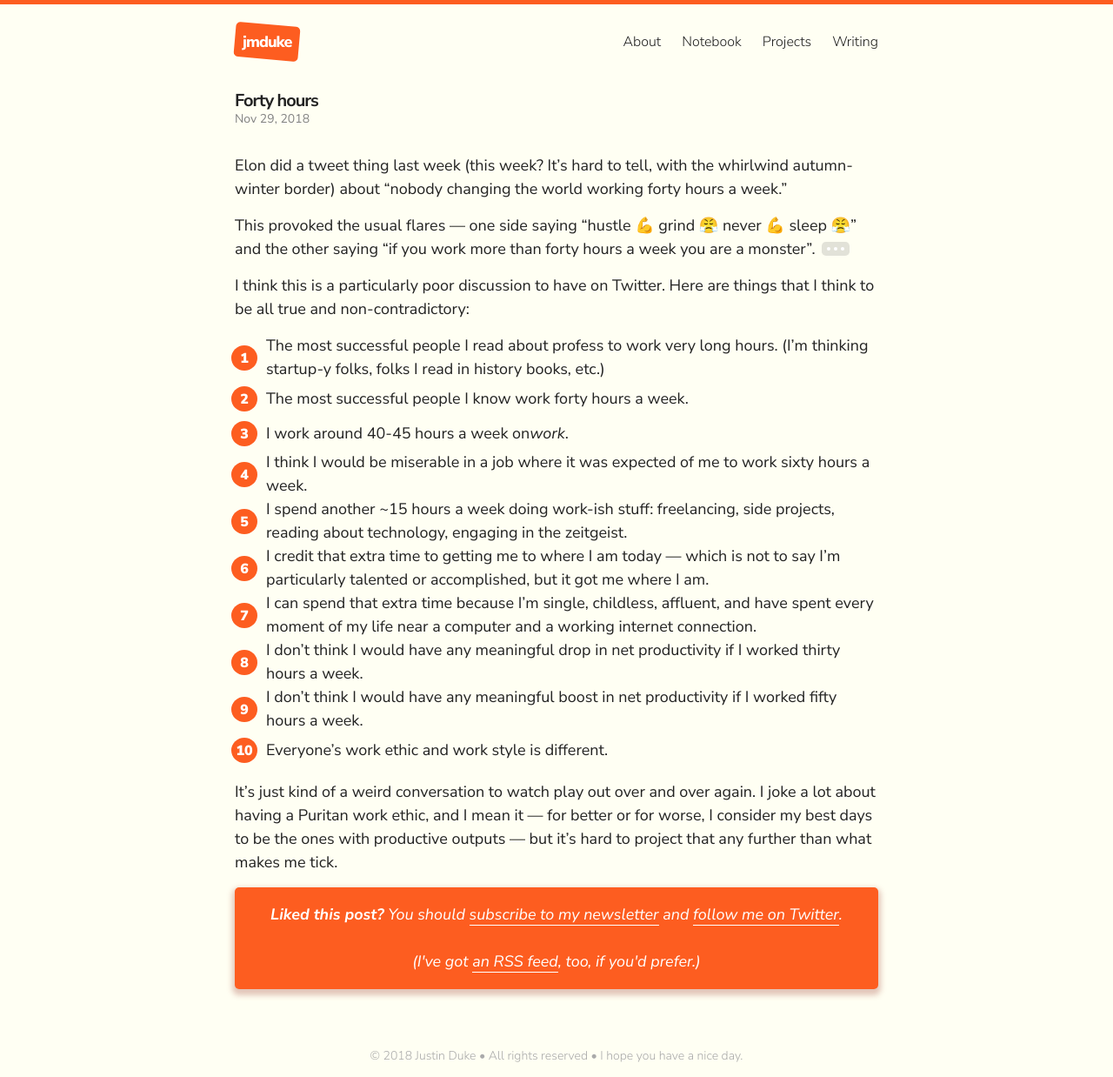
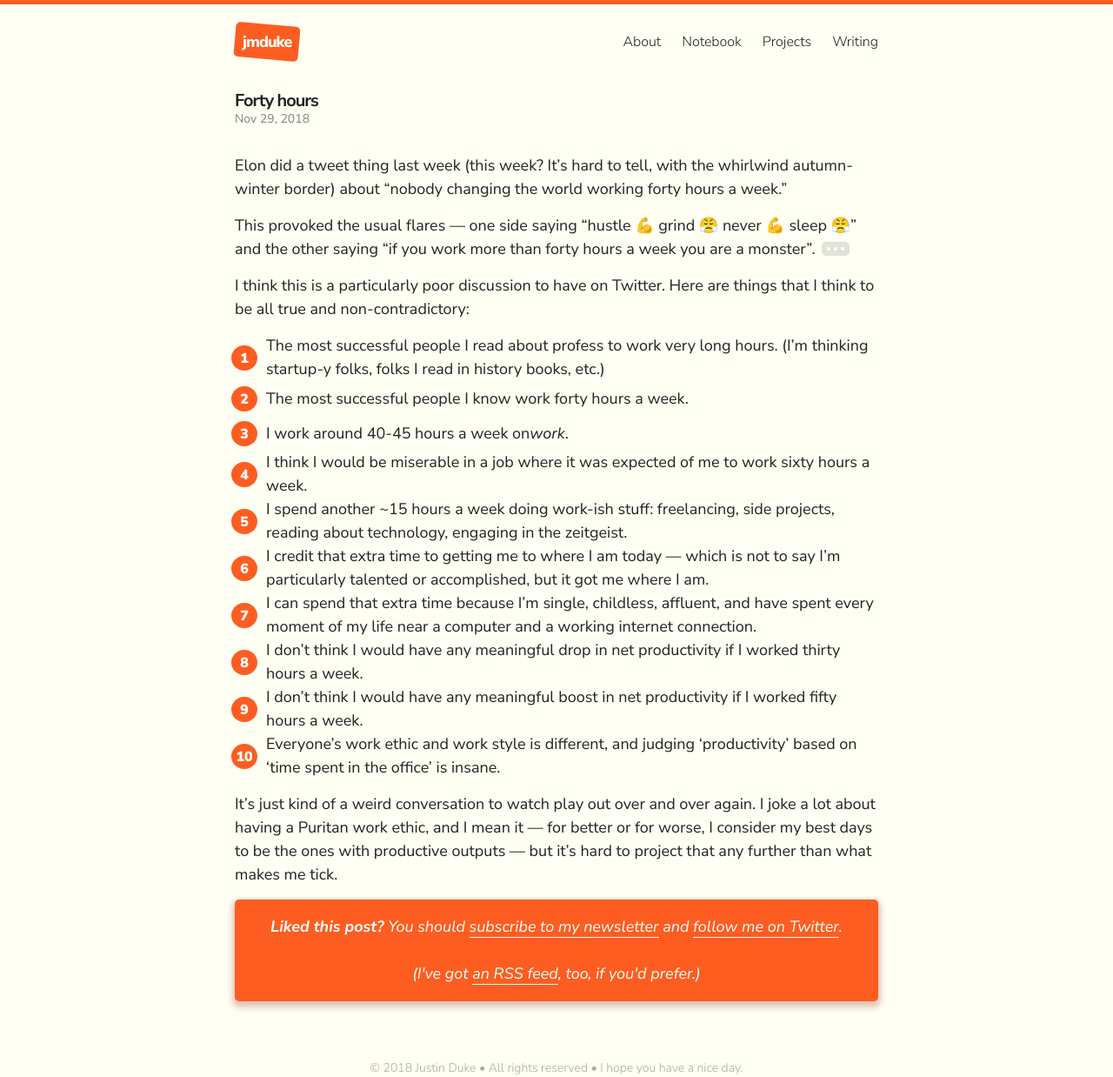
Before and after one commit to jmduke/jmduke-jekyll, a Jekyll site: the page built from _posts/2018-11-29-forty-hours.md, in a window 1280 px wide. Shown: the whole page at 87% size. Built offline with Jekyll 4.4.1, drawn with Linux system fonts in a browser that asks for light colours.

Commit message:
Update Post “2018-11-29-forty-hours”

```diff
--- a/_posts/2018-11-29-forty-hours.md
+++ b/_posts/2018-11-29-forty-hours.md
@@ -17,7 +17,7 @@ I think this is a particularly poor discussion to have on Twitter.  Here are thi
 7. I can spend that extra time because I'm single, childless, affluent, and have spent every moment of my life near a computer and a working internet connection.
 8. I don't think I would have any meaningful drop in net productivity if I worked thirty hours a week.
 9. I don't think I would have any meaningful boost in net productivity if I worked fifty hours a week.
-10. Everyone's work ethic and work style is different.
+10. Everyone's work ethic and work style is different, and judging 'productivity' based on 'time spent in the office' is insane.
 
 It's just kind of a weird conversation to watch play out over and over again.  I joke a lot about having a Puritan work ethic, and I mean it — for better or for worse, I consider my best days to be the ones with productive outputs — but it's hard to project that any further than what makes me tick.
 
```
